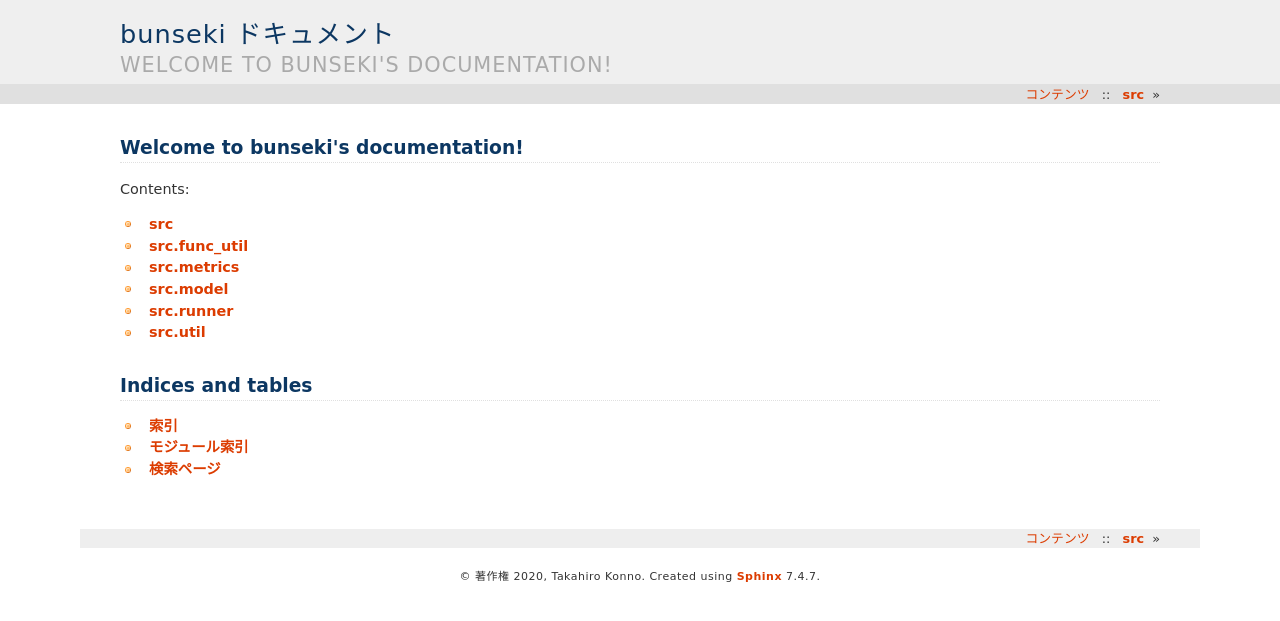
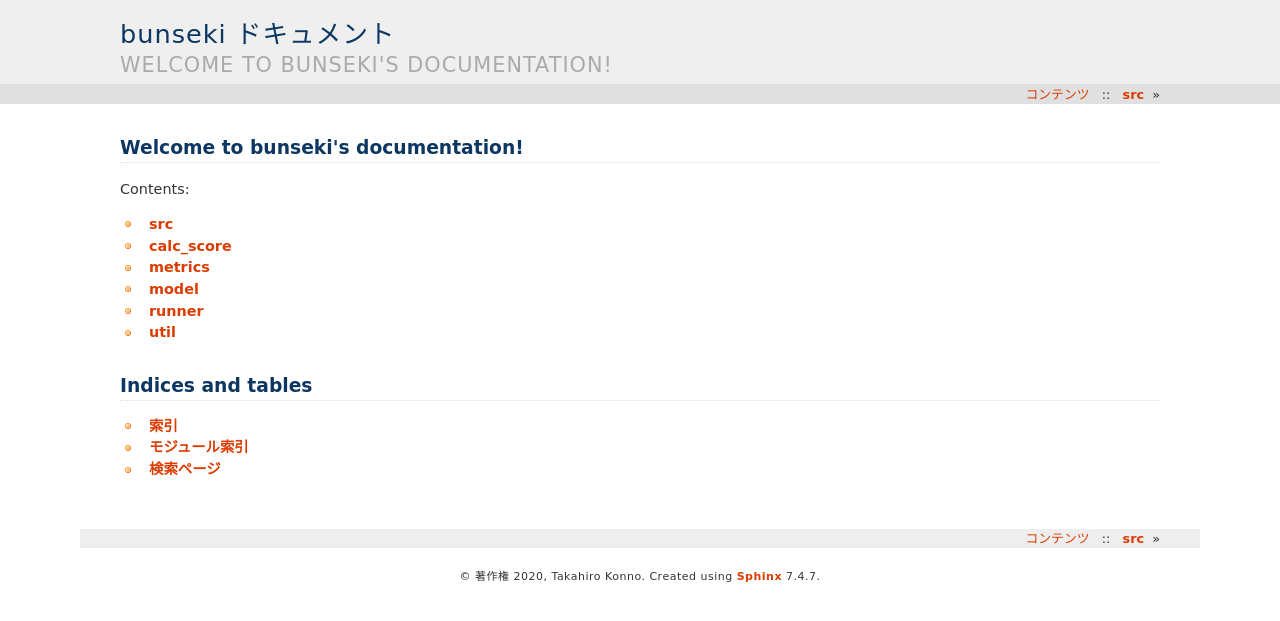
Before and after one commit to koonn/analysis, a Sphinx documentation site: the page built from doc/source/index.rst, in a window 1280 px wide. Shown: the top 621 px of the page. Built offline with Sphinx 7.4.7, drawn with Linux system fonts in a browser that asks for light colours.

Commit message:
:books: ドキュメント修正

```diff
--- a/doc/source/src.rst
+++ b/doc/source/src.rst
@@ -1,40 +1,40 @@
 src
 ===
 
-src.func_util
-=============
+calc_score
+==========
 
-.. automodule:: src.func_util
+.. automodule:: src.calc_score
    :members:
    :undoc-members:
    :show-inheritance:
 
-src.metrics
-===========
+metrics
+=======
 
 .. automodule:: src.metrics
    :members:
    :undoc-members:
    :show-inheritance:
 
-src.model
-=========
+model
+=====
 
 .. automodule:: src.model
    :members:
    :undoc-members:
    :show-inheritance:
 
-src.runner
-==========
+runner
+======
 
 .. automodule:: src.runner
    :members:
    :undoc-members:
    :show-inheritance:
 
-src.util
-========
+util
+====
 
 .. automodule:: src.util
    :members:
```
